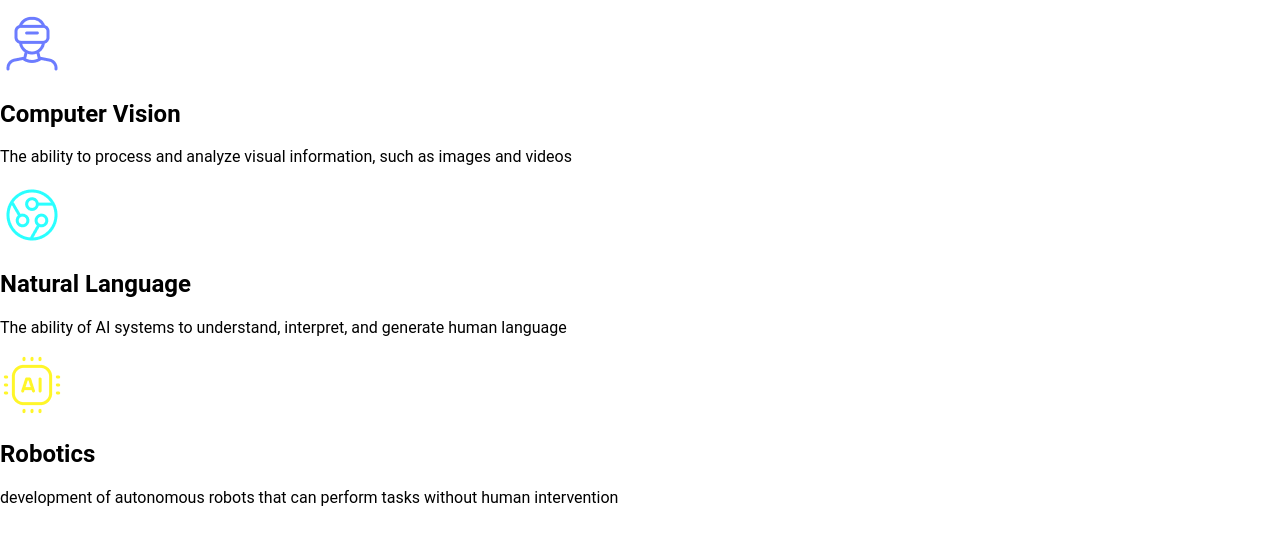
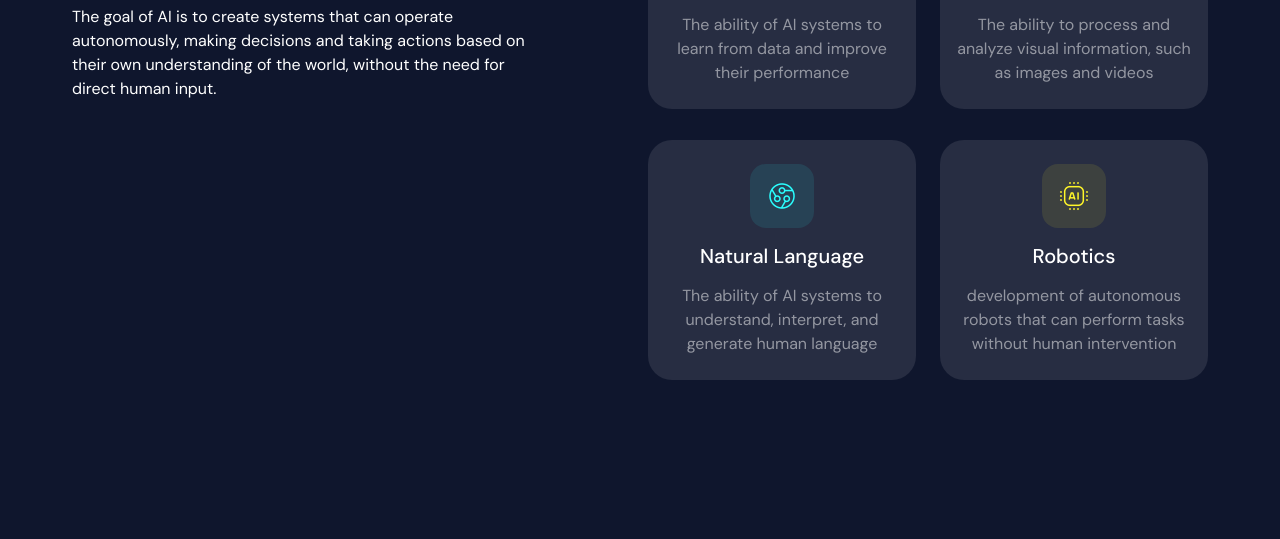
Before and after one commit to greedyChicken/four-sections-ai, a website built with Vite: page index.html in a window 1280 px wide. Shown: the part 290-829 px from the top of the page. Built offline with nearby package versions, Linux system fonts and the light colour scheme.

Commit message:
add styling

```diff
--- a/src/global-styles/style.scss
+++ b/src/global-styles/style.scss
@@ -5,11 +5,165 @@
 @import "styles/root.scss";
 @import "styles/fonts.scss";
 
+$tablet-breakpoint: 1180px;
+$mobile-breakpoint: 500px;
+
 body {
-  font-family: 'Roboto', sans-serif;
-  color: var(--color-primary);
+  font-family: 'DM Sans', sans-serif;
+  color: var(--clr-text);
+  background-color: var(--clr-background);
 }
 
-p {
-  color: var(--color-on-surface);
+#home-page {
+  display: flex;
+  gap: 109px;
+  margin: 159px auto;
+  justify-content: center;
+
+  @media (max-width: $tablet-breakpoint) {
+    flex-direction: column;
+    max-width: 496px;
+    gap: 24px;
+  }
+
+  @media (max-width: $mobile-breakpoint) {
+    max-width: 100%;
+    margin: 48px 16px 64px;
+  }
 }
+
+.description {
+  display: flex;
+  flex-direction: column;
+  gap: 24px;
+  max-width: 467px;
+
+  &__title {
+    font-weight: 500;
+    font-size: 48px;
+    line-height: 56px;
+    letter-spacing: -0.2%;
+    margin: 0;
+  }
+
+  &__text {
+    font-size: 16px;
+    line-height: 24px;
+    margin: 0;
+  }
+
+  @media (max-width: $mobile-breakpoint) {
+    gap: 16px;
+    max-width: 100%;
+
+    &__title {
+      font-size: 32px;
+      line-height: 40px;
+    }
+  }
+}
+
+@mixin badge {
+  border-radius: var(--rounding-desktop-small);
+  width: 64px;
+  height: 64px;
+  display: flex;
+  align-items: center;
+  justify-content: center;
+
+  @media (max-width: $tablet-breakpoint) {
+    border-radius: var(--rounding-mobile-small);
+    width: 56px;
+    height: 56px;
+  }
+}
+
+.features {
+  display: grid;
+  grid-template-columns: repeat(2, 268px);
+  column-gap: 24px;
+  row-gap: 31px;
+
+  &__card {
+    background-color: var(--clr-feature-background);
+    border-radius: var(--rounding-desktop-big);
+    display: flex;
+    flex-direction: column;
+    align-items: center;
+    padding: 24px 0;
+  }
+
+  &__badge {
+    &-pink {
+      background-color: var(--clr-feature-heliotrope);
+      @include badge();
+    }
+
+    &-blue {
+      background-color: var(--clr-feature-blue);
+      @include badge();
+    }
+
+    &-green {
+      background-color: var(--clr-feature-cyan);
+      @include badge();
+    }
+
+    &-yellow {
+      background-color: var(--clr-feature-broom);
+      @include badge();
+    }
+
+    &-img {
+      width: 32px;
+      height: 32px;
+    }
+  }
+
+  &__title {
+    font-weight: 500;
+    font-size: 20px;
+    line-height: 120%;
+    margin: 16px auto;
+  }
+
+  &__description {
+    font-size: 16px;
+    line-height: 150%;
+    margin: 0 16px;
+    opacity: 0.5;
+    text-align: center;
+  }
+
+  @media (max-width: $tablet-breakpoint) {
+    grid-template-columns: repeat(2, 240px);
+    column-gap: 16px;
+    row-gap: 16px;
+
+    &__card {
+      border-radius: var(--rounding-mobile-big);
+      padding: 20px 0;
+    }
+
+    &__badge {
+      &-img {
+        width: 28px;
+        height: 28px;
+      }
+    }
+
+    &__description {
+      font-size: 14px;
+      line-height: 157%;
+      margin: 0 17px 0 14px;
+    }
+  }
+
+  @media (max-width: $mobile-breakpoint) {
+    grid-template-columns: 1fr;
+
+    &__description {
+      margin: 0 20px;
+    }
+  }
+}
```
